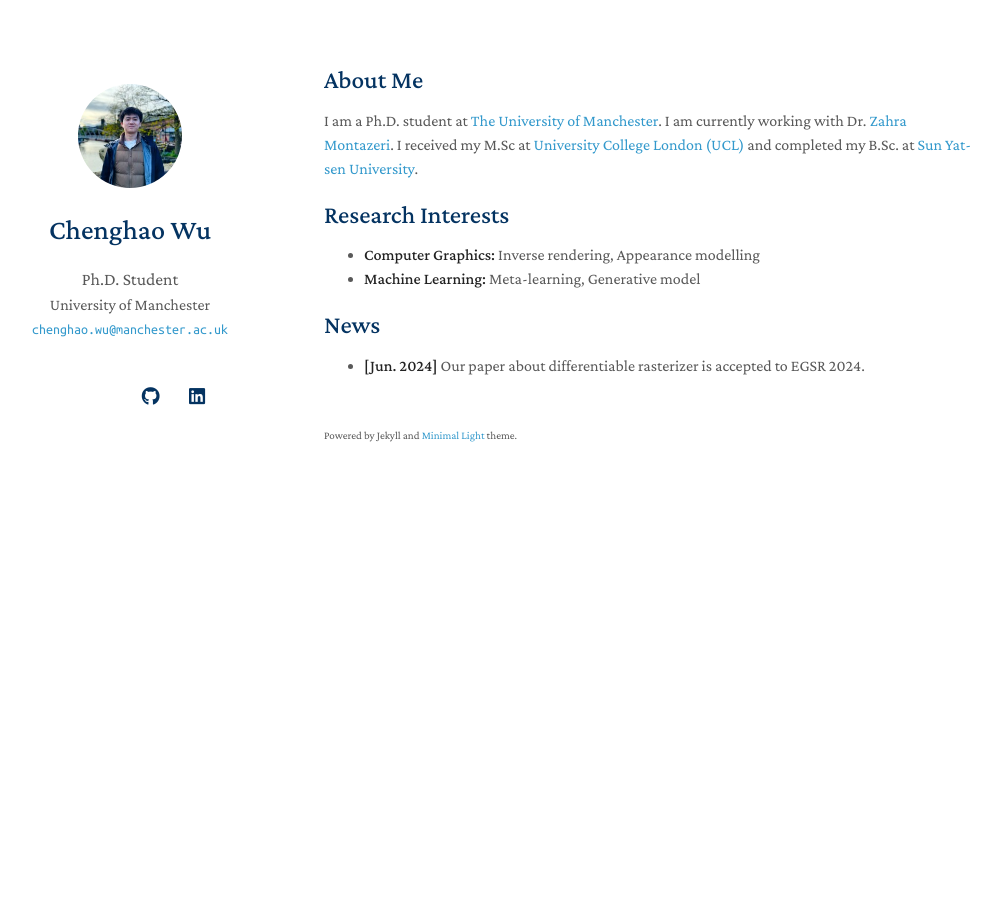
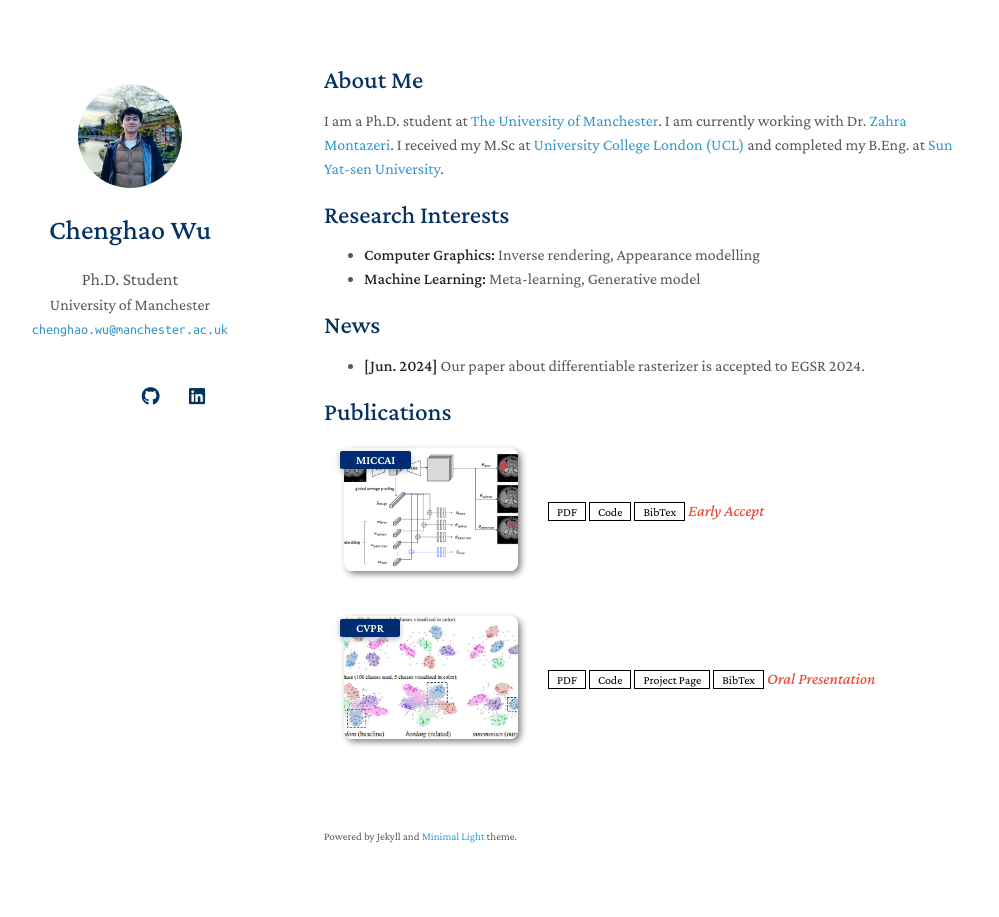
Before and after one commit to Theo-Wu/Theo-Wu.github.io, a Jekyll site: the page built from index.md, in a window 1280 px wide. Shown: the whole page, without its empty margins (146-1145 px from the left). Built offline with Jekyll 4.4.1, drawn with Linux system fonts in a browser that asks for light colours; nearby versions of some CDN libraries; a style sheet for code colours, icons or effects is not loaded; our own code applies the rules of GitHub Pages for plain Markdown files.

Commit message:
update publication

```diff
--- a/_includes/publications.md
+++ b/_includes/publications.md
@@ -16,16 +16,16 @@
     {% endif %}
   </div>
   <div class="col-sm-9" style="position: relative;padding-right: 15px;padding-left: 20px;">
-      <div class="title"><a href="{{ link.pdf }}">{{ link.title }}</a></div>
-      <div class="author">{{ link.authors }}</div>
-      <div class="periodical"><em>{{ link.conference }}</em>
+      <div class="title"><a href="{{ link.pdf }}">{{ Learning to Rasterize Differentiably }}</a></div>
+      <div class="author">{{ <strong>Chenghao Wu</strong>, Hamila Mailee, Zahra Montazeri, Tobias Ritschel }}</div>
+      <div class="periodical"><em>{{ Computer Graphics Forum (Proceedings of Eurographics Symposium on Rendering 2024) }}</em>
       </div>
     <div class="links">
       {% if link.pdf %}
       <a href="{{ link.pdf }}" class="btn btn-sm z-depth-0" role="button" target="_blank" style="font-size:12px;">PDF</a>
       {% endif %}
       {% if link.code %}
-      <a href="{{ link.code }}" class="btn btn-sm z-depth-0" role="button" target="_blank" style="font-size:12px;">Code</a>
+      <a href="{{ https://github.com/Theo-Wu/MetaRas }}" class="btn btn-sm z-depth-0" role="button" target="_blank" style="font-size:12px;">Code</a>
       {% endif %}
       {% if link.page %}
       <a href="{{ link.page }}" class="btn btn-sm z-depth-0" role="button" target="_blank" style="font-size:12px;">Project Page</a>
@@ -36,9 +36,9 @@
       {% if link.notes %}
       <strong> <i style="color:#e74d3c">{{ link.notes }}</i></strong>
       {% endif %}
-      {% if link.others %}
+      <!-- {% if link.others %}
       {{ link.others }}
-      {% endif %}
+      {% endif %} -->
     </div>
   </div>
 </div>
--- a/index.md
+++ b/index.md
@@ -4,7 +4,7 @@ layout: homepage
 
 ## About Me
 
-I am a Ph.D. student at [The University of Manchester](https://www.manchester.ac.uk/). I am currently working with Dr. [Zahra Montazeri](https://research.manchester.ac.uk/en/persons/zahra.montazeri). I received my M.Sc at [University College London (UCL)](https://www.ucl.ac.uk/) and completed my B.Sc. at [Sun Yat-sen University](https://www.sysu.edu.cn/sysuen/).
+I am a Ph.D. student at [The University of Manchester](https://www.manchester.ac.uk/). I am currently working with Dr. [Zahra Montazeri](https://research.manchester.ac.uk/en/persons/zahra.montazeri). I received my M.Sc at [University College London (UCL)](https://www.ucl.ac.uk/) and completed my B.Eng. at [Sun Yat-sen University](https://www.sysu.edu.cn/sysuen/).
 
 ## Research Interests
 
@@ -15,6 +15,6 @@ I am a Ph.D. student at [The University of Manchester](https://www.manchester.ac
 
 - **[Jun. 2024]** Our paper about differentiable rasterizer is accepted to EGSR 2024.
 
-<!-- {% include_relative _includes/publications.md %} -->
+{% include_relative _includes/publications.md %}
 
 <!-- {% include_relative _includes/services.md %} -->
```
